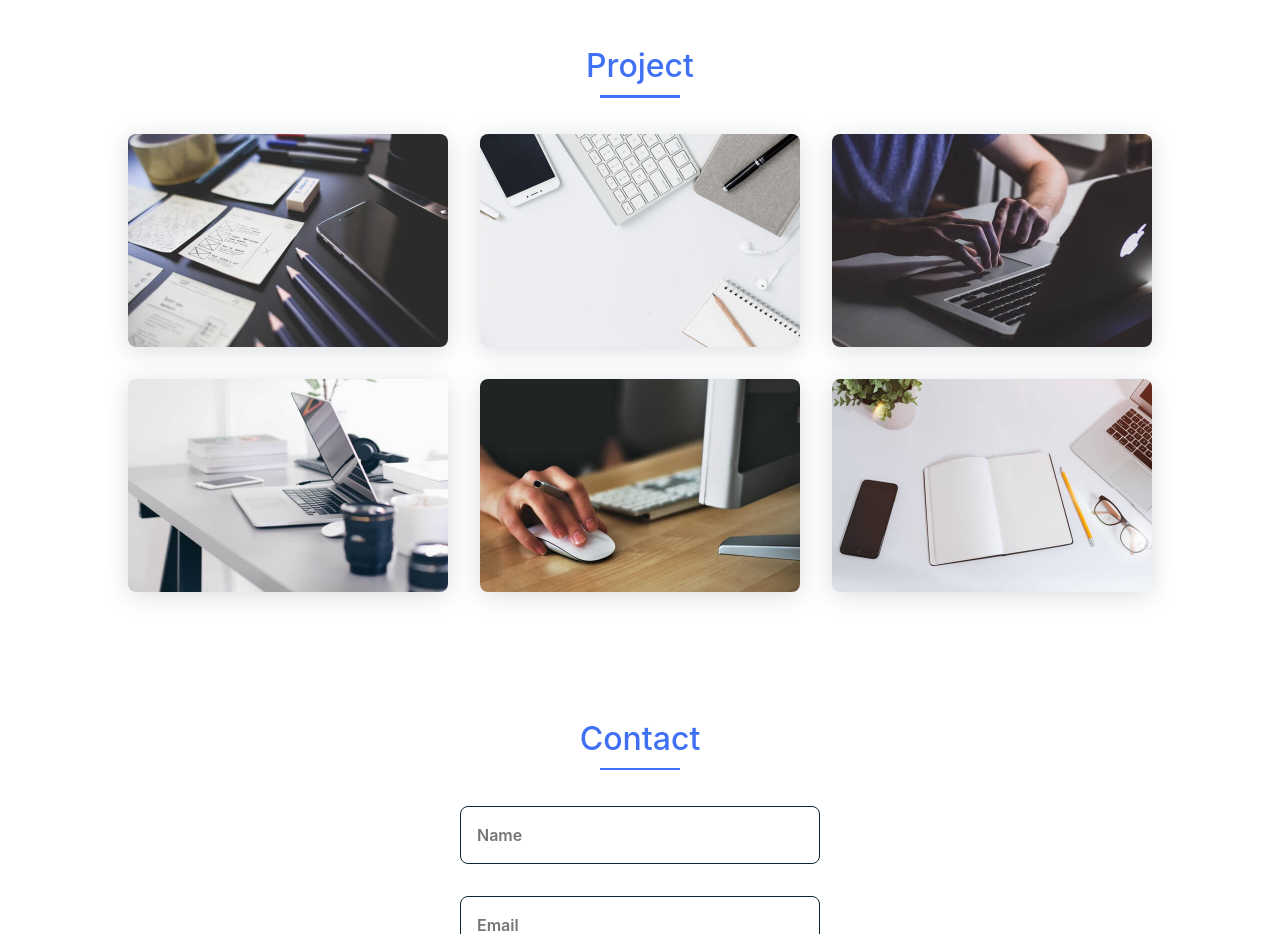
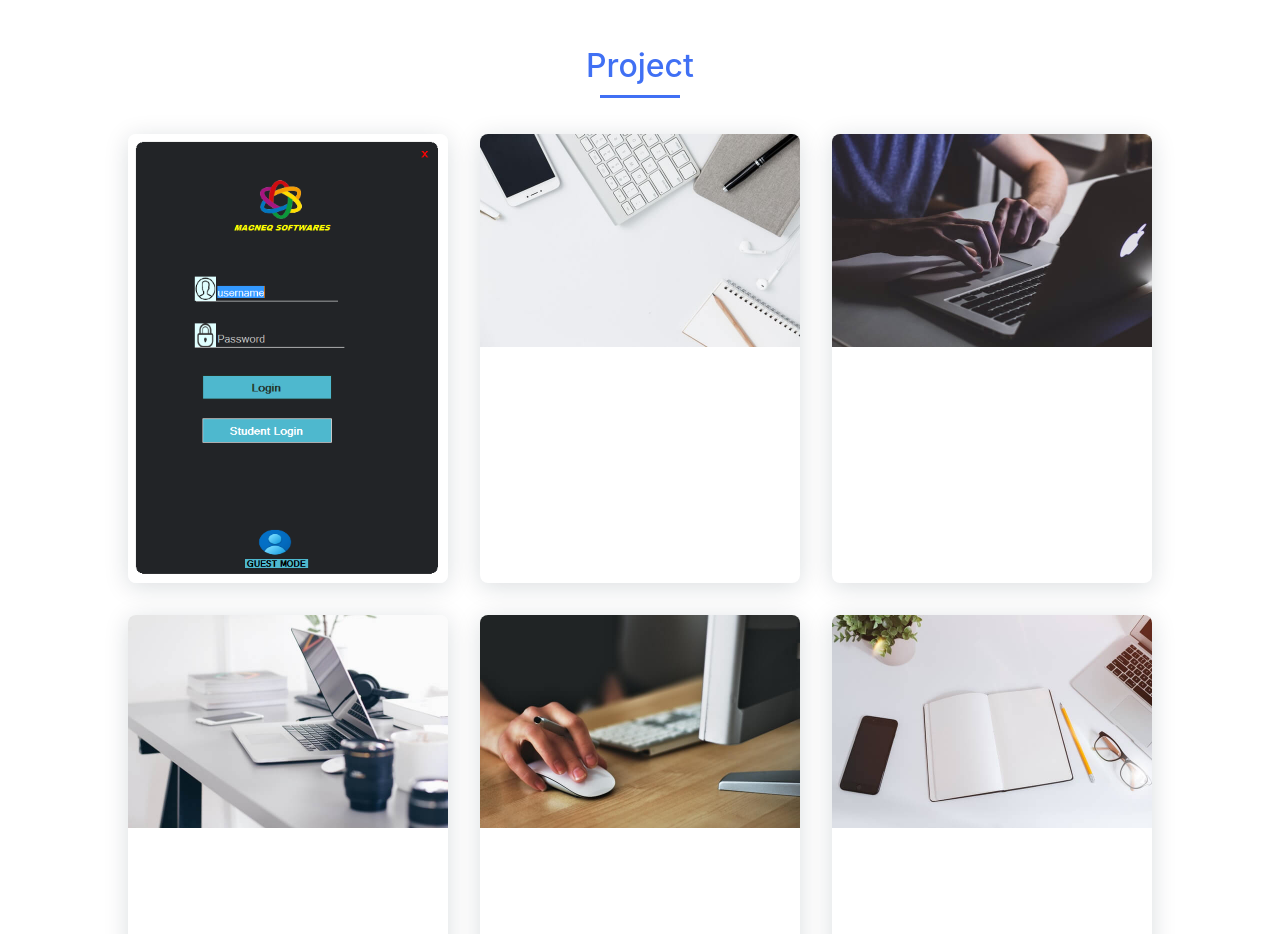
Before and after one commit to fsuleman2/portfolio_sul, a plain HTML site: page index.html in a window 1280 px wide. Shown: the part 1940-2874 px from the top of the page. Drawn offline with nearby package versions, Linux system fonts and the light colour scheme.

Commit message:
Project 1 Added

```diff
--- a/index.html
+++ b/index.html
@@ -216,7 +216,7 @@
 
                 <div class="work__container bd-grid">
                     <div class="work__img">
-                        <img src="assets/img/work1.jpg" alt="">
+                        <a href="https://github.com/fsuleman2/MagneqApp" target="_blank"><img src="assets/img/1.PNG" alt="" width="640px" height="426px"></a>
                     </div>
                     <div class="work__img">
                         <img src="assets/img/work2.jpg" alt="">
```
Also changed, not shown: assets/img/1.PNG (added).
